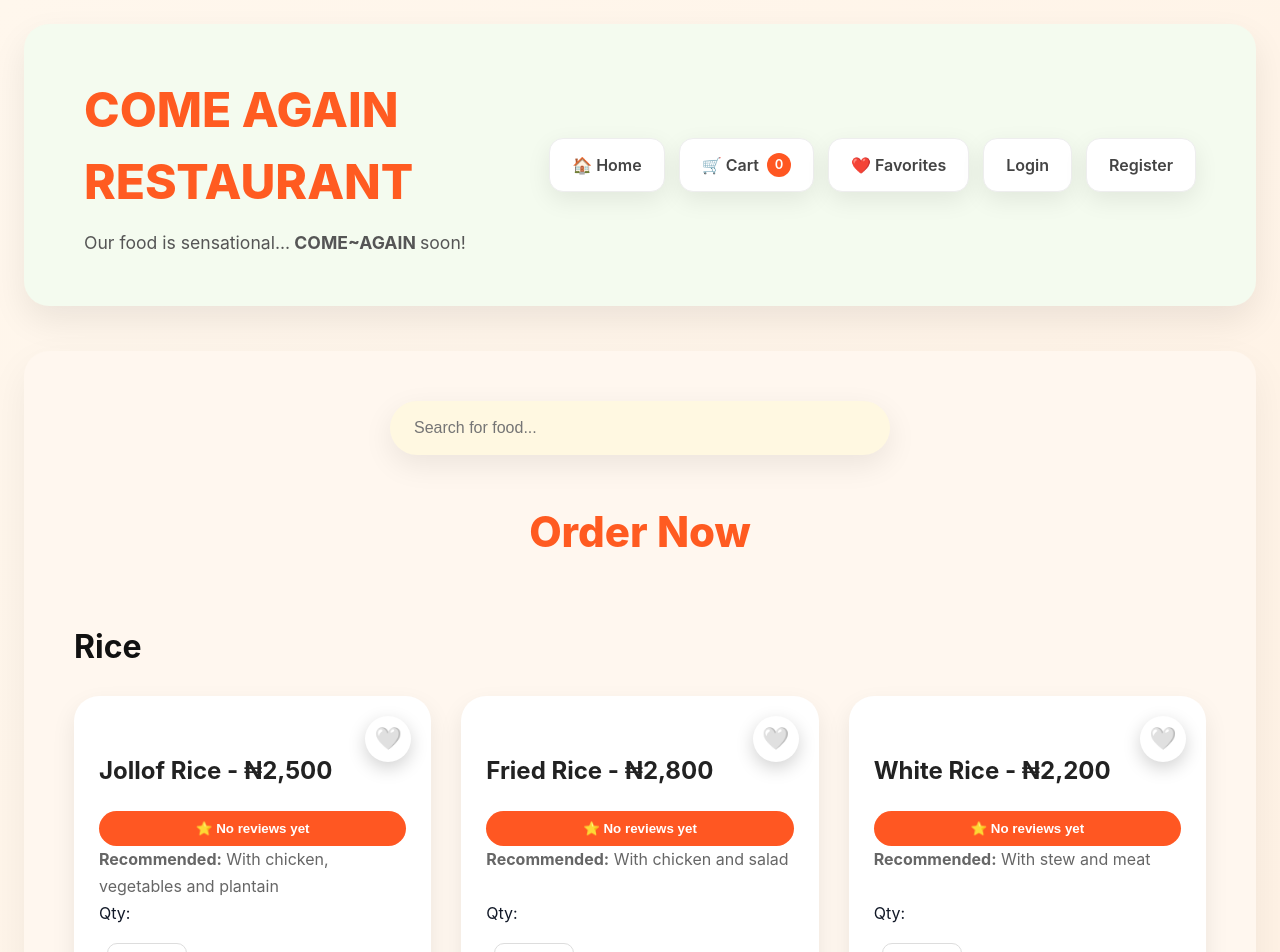
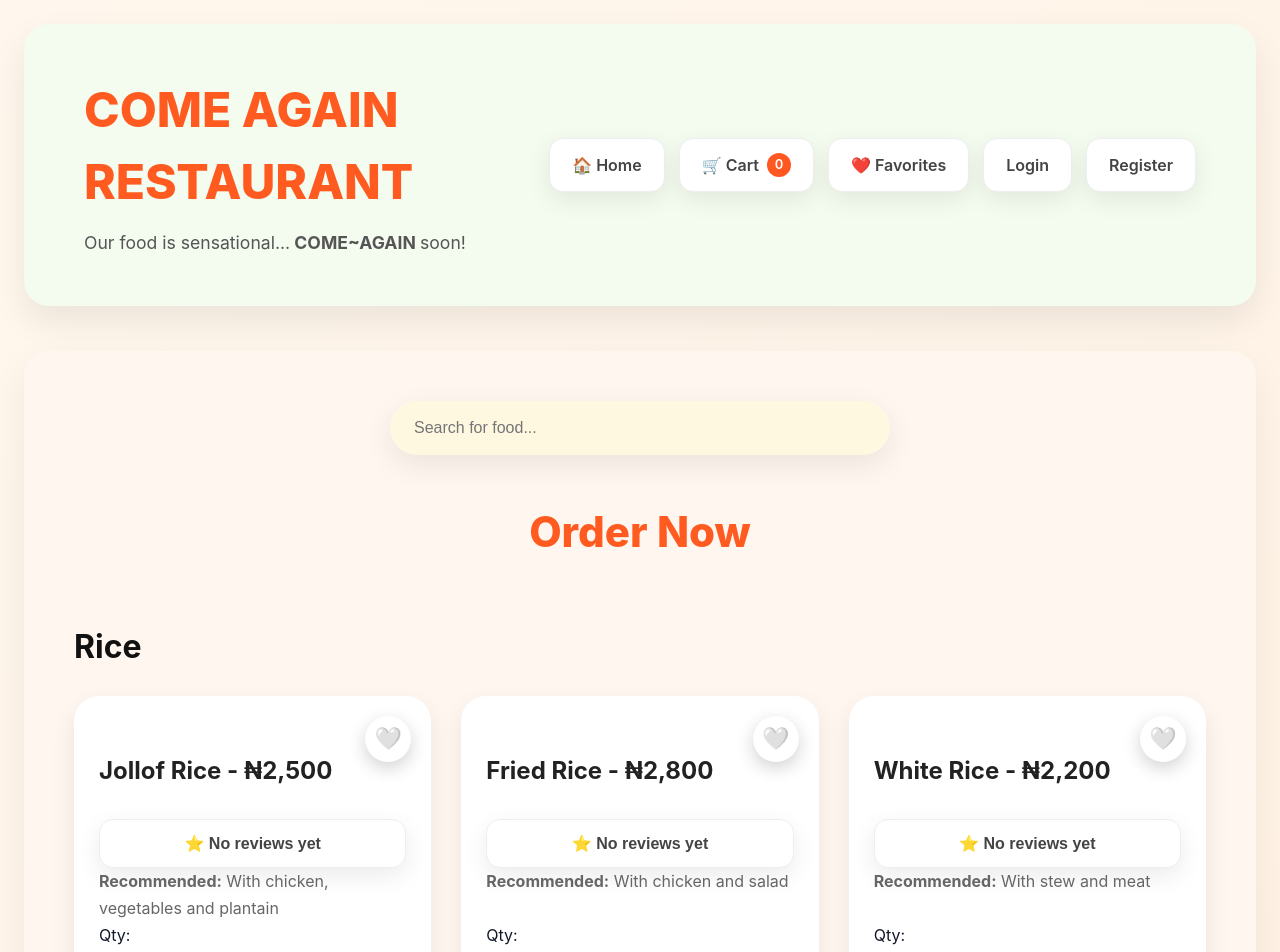
Before and after one commit to Juizpapi/ComeAgain, a React (Vite) app in the folder client/: page /order in a window 1280 px wide. Shown: the top 952 px of the page. Built offline with nearby package versions, Linux system fonts and the light colour scheme; no server answers.

Commit message:
review styling continues

```diff
--- a/client/src/pages/OrderHistoryPage.jsx
+++ b/client/src/pages/OrderHistoryPage.jsx
@@ -183,7 +183,7 @@ My Orders
   reviewedItems[`${item.food}-${order._id}`] ? (
 
     <button
-      className="reviewed-btn"
+      className="order-btn"
       disabled
     >
       ✅ Reviewed
@@ -192,7 +192,7 @@ My Orders
   ) : (
 
     <button
-      className="review-food-btn"
+      className="order-btn"
       onClick={() =>
         setSelectedReviewItem({
           orderId: order._id,
--- a/client/src/pages/OrderPage.jsx
+++ b/client/src/pages/OrderPage.jsx
@@ -385,7 +385,7 @@ console.log("Favorite Toast:", favoriteToast);
 
 <button
   type="button"
-  className="review-food-btn"
+  className="order-btn"
   onClick={() => openReviews(food)}
 >
   {food.totalReviews > 0
--- a/client/src/styles/OrderHistory.css
+++ b/client/src/styles/OrderHistory.css
@@ -708,21 +708,36 @@
 
 }
 
-.review-food-btn{
-    margin-top:10px;
-    background:#ff5722;
-    color:white;
-    border:none;
-    padding:10px 18px;
-    border-radius:30px;
-    font-weight:600;
+.order-btn{
+    width:100%;
+    margin-top:18px;
+
+    display:flex;
+    justify-content:center;
+    align-items:center;
+
+    background:#fff;
+    color:#444;
+
+    border:1px solid #eee;
+    border-radius:14px;
+
+    padding:14px;
+
+    font-size:16px;
+    font-weight:700;
+
     cursor:pointer;
-    transition:.25s;
+
+    transition:.3s;
+
+    box-shadow:0 8px 25px rgba(0,0,0,.08);
 }
 
-.review-food-btn:hover{
-    background:#e64a19;
-    transform:translateY(-2px);
+.order-btn:hover{
+    color:#ff5722;
+    border-color:#ff5722;
+    transform:translateY(-4px);
 }
 
 .reviewed-btn{
--- a/client/src/styles/OrderPage.css
+++ b/client/src/styles/OrderPage.css
@@ -712,25 +712,3 @@ margin-bottom:15px;
 
 
 }
-
-
-/* =========================
-   FOOD CARD
-========================= */
-
-.review-food-btn{
-    margin-top:10px;
-    background:#ff5722;
-    color:white;
-    border:none;
-    padding:10px 18px;
-    border-radius:30px;
-    font-weight:600;
-    cursor:pointer;
-    transition:.25s;
-}
-
-.review-food-btn:hover{
-    background:#e64a19;
-    transform:translateY(-2px);
-}
```
